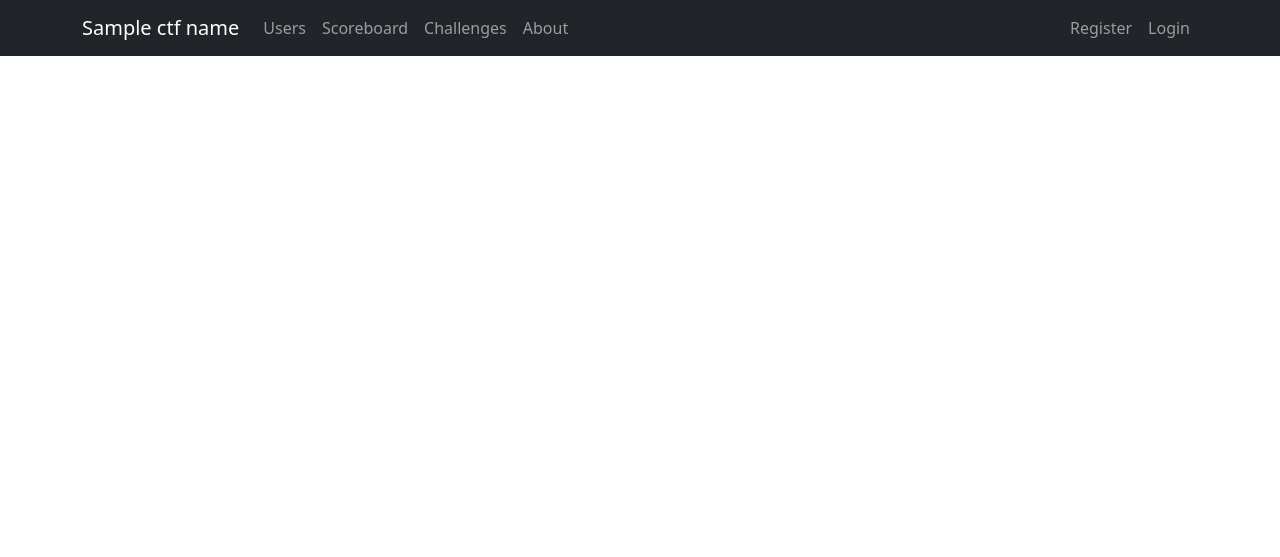
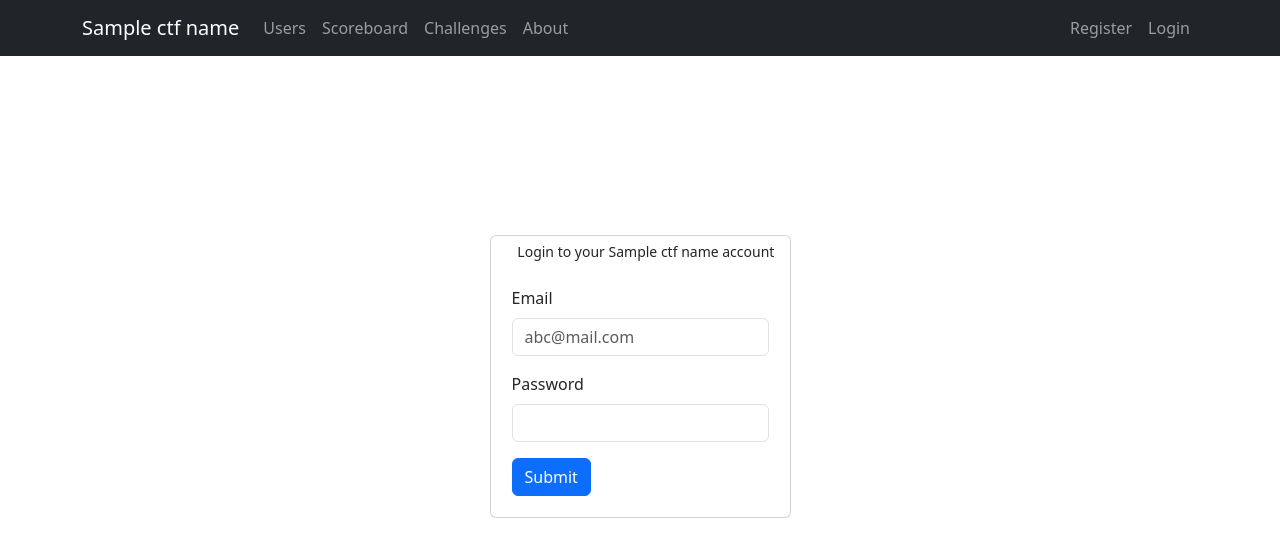
Before and after one commit to Minejerik/ctf_website, a Python web app: template templates/login.html in a window 1280 px wide. Shown: the top 557 px of the page. Run offline with Jinja, Linux system fonts and the light colour scheme; the template is opened without the code that fills it: most values are stand-ins (such as "Sample title", 1, 10 or a date in 2020).

Commit message:
managed to make it work, but I still hate front end dev

```diff
--- a/templates/login.html
+++ b/templates/login.html
@@ -20,8 +20,45 @@ sticky-top
     <input type="password" name="password" />
     <button type="submit">Submit</button>
 </form> -->
-  <div class="d-flex align-items-center justify-content-center align-self-center" style="height: 100">
+<div class="d-flex align-items-center justify-content-center align-self-center" style="height: 100">
+    <div class="card" style="margin: 14%; padding: 5px;">
 
-  </div>
+        <small class="card-title">&nbsp;&nbsp;&nbsp;&nbsp;&nbsp; Login to your {{ctf_name}} account</small>
+
+        <div class="card-body">
+
+            <form action="#" method="post">
+                <div class="mb-3">
+                    <label for="email" class="form-label">Email</label>
+                    <input
+                        type="email"
+                        class="form-control"
+                        name="email"
+                        id="email"
+                        placeholder="abc@mail.com"
+                    />
+                </div>
+                <div class="mb-3">
+                    <label for="password" class="form-label">Password</label>
+                    <input
+                        type="password"
+                        class="form-control"
+                        name="password"
+                        id="password"
+                        placeholder=""
+                    />
+                </div>
+                <button
+                    type="submit"
+                    class="btn btn-primary"
+                >
+                    Submit
+                </button>
+
+
+            </form>
+        </div>
+    </div>
+</div>
 
 {% endblock %}
```
